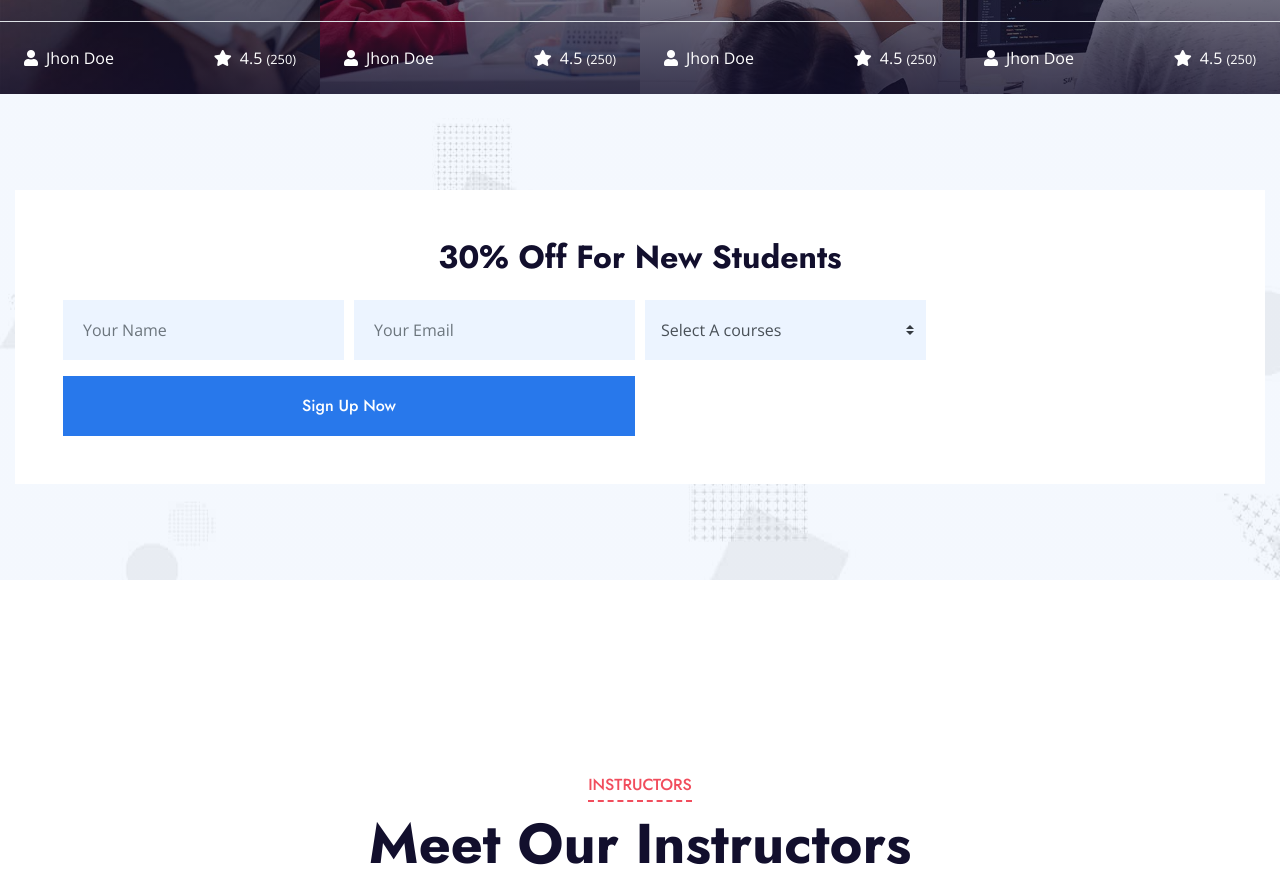
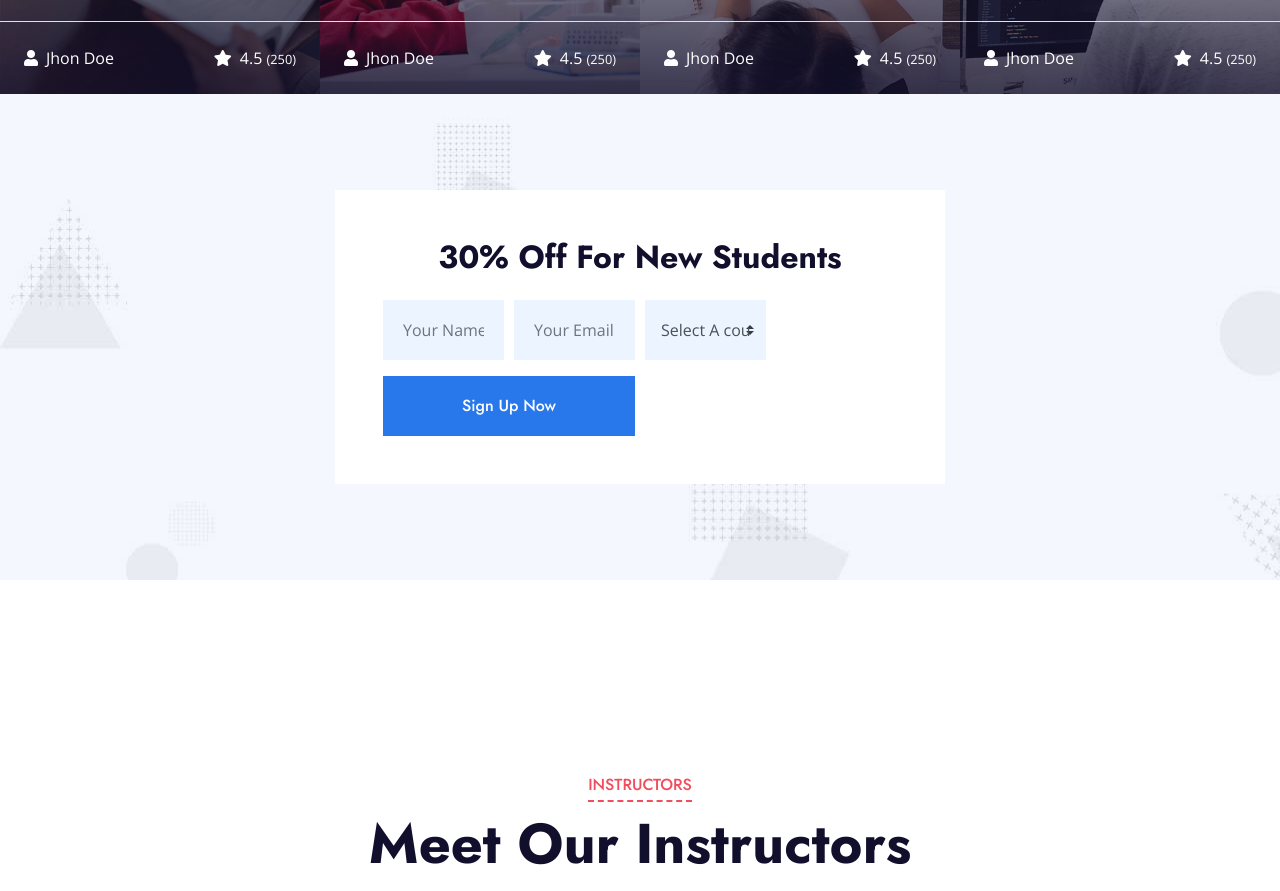
Before and after one commit to karthikaram904/tutor, a plain HTML site: page index.html in a window 1280 px wide. Shown: the part 3223-4114 px from the top of the page. Drawn offline with nearby package versions, Linux system fonts and the light colour scheme.

Commit message:
Update index.html

```diff
--- a/index.html
+++ b/index.html
@@ -321,7 +321,7 @@
             </div>
         </div>
         <div class="row justify-content-center bg-image mx-0 mb-5">
-            <div class="col-lg-12 py-5">
+            <div class="col-lg-6 py-5">
                 <div class="bg-white p-5 my-5">
                     <h1 class="text-center mb-4">30% Off For New Students</h1>
                     <form>
```
